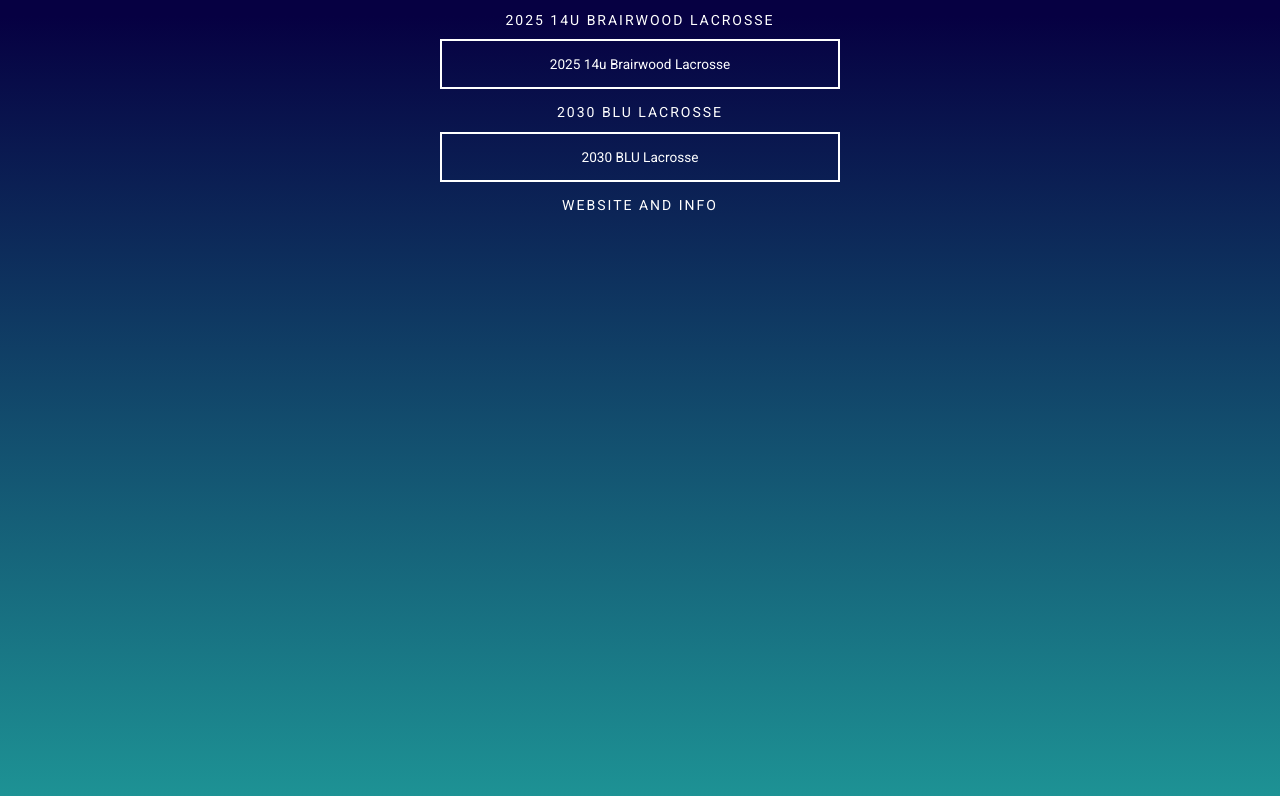
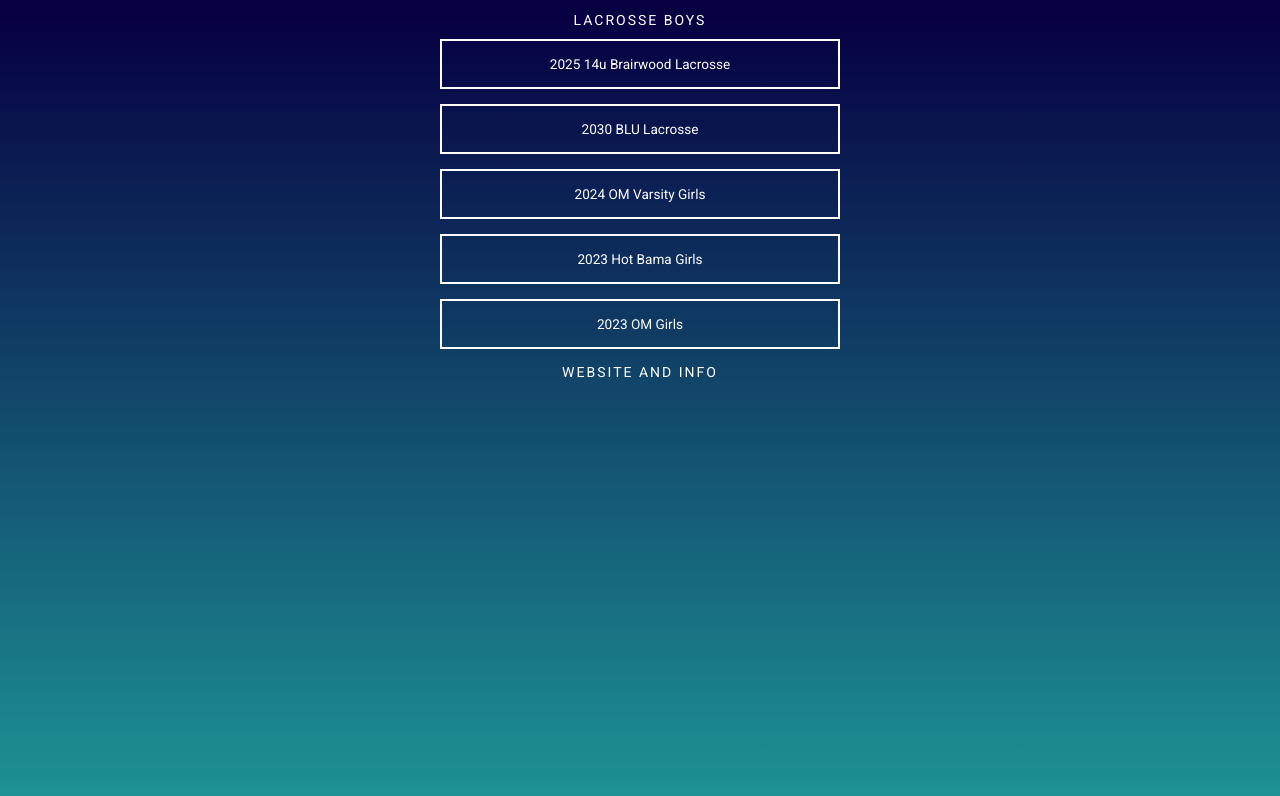
Before and after one commit to cakebuildcom/cakebuildcom.github.io, a website: page links/index.html in a window 1280 px wide. Drawn offline with Linux system fonts and the light colour scheme.

Commit message:
Update index.html

```diff
--- a/links/index.html
+++ b/links/index.html
@@ -15,11 +15,12 @@
         <!-- <img class="logo" src="img/logo.png" />  -->
 
         <!-- Featured -->
-        <h2>2025 14u Brairwood Lacrosse</h2>
+        <h2>LACROSSE Boys</h2>
         <a class="Lacrosse" href="https://www.amazon.com/photos/groups/share/Nlj-lXalRCmrfBpAE610kg.y0Dli3Ueo-oC2NjwEYSqHt">2025 14u Brairwood Lacrosse</a>
-
-        <h2>2030 BLU Lacrosse</h2>
         <a class="Lacrosse" href="https://www.amazon.com/photos/groups/share/LVlEgNtPSPCYhmfIAcPH3w.gZPgSTC-V51yjsihofKSKc">2030 BLU Lacrosse</a>
+        <a class="Lacrosse" https://www.amazon.com/photos/groups/share/wUVbJS-YRJ-n06Bu-X08aQ.3Zhg4MPtb38Xe4n-qIqT1C">2024 OM Varsity Girls</a>
+        <a class="Lacrosse" https://www.amazon.com/photos/groups/share/OJ6MU56dTV6GZmvwJbw9EQ.PwlIjalmXnHgPpTrBx0whf">2023 Hot Bama Girls</a>
+        <a class="Lacrosse" https://www.amazon.com/photos/groups/share/JYDuwflKSoiuoPSou7lWhw.ouX-o-fBE4wEiom8DQpBn_">2023 OM Girls</a>
 
         <!-- Website and Info -->
         <h2>Website and Info</h2>
```
